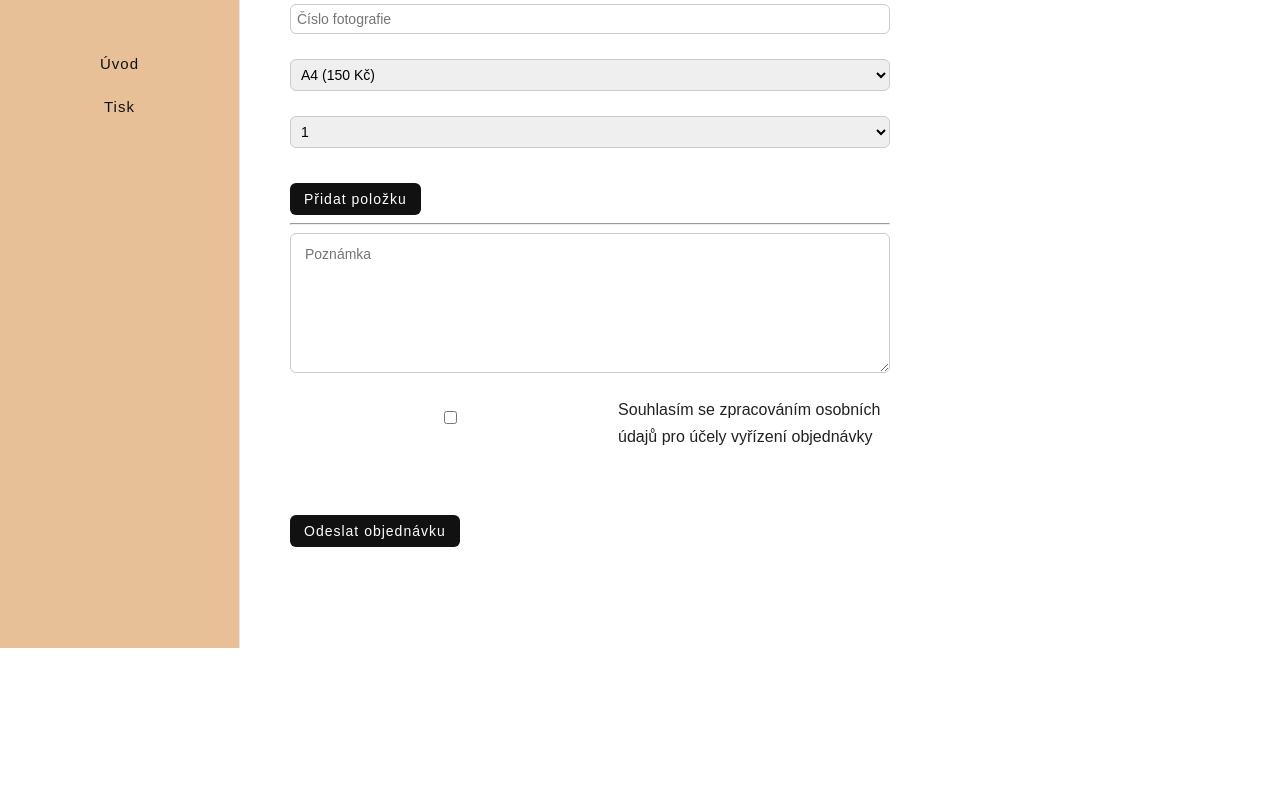
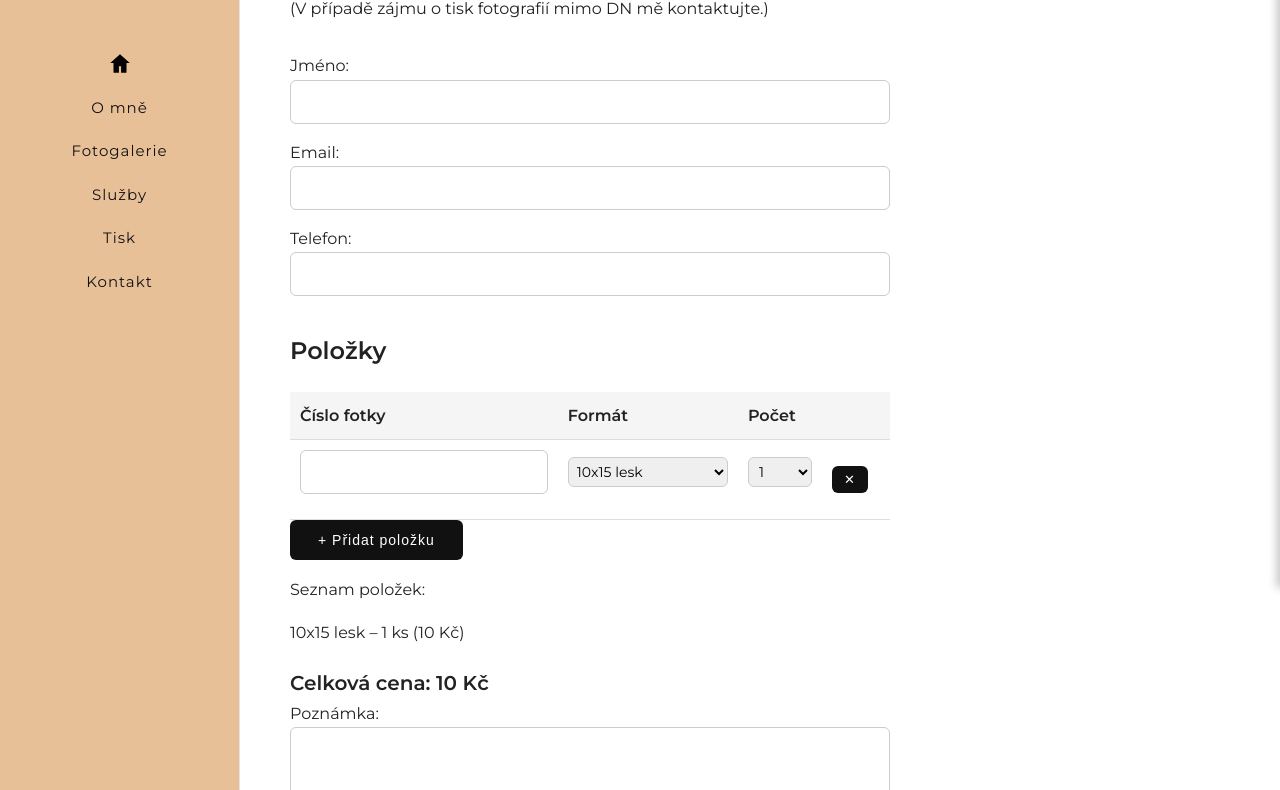
Before and after one commit to Kaplan007/Web-test, a plain HTML site: page tisk.html in a window 1280 px wide. Shown: the part 152-942 px from the top of the page. Before the commit the page ends 800 px from the top, so only its background shows below. Drawn offline with Linux system fonts and the light colour scheme.

Commit message:
Add files via upload

```diff
--- a/tisk.html
+++ b/tisk.html
@@ -3,136 +3,204 @@
 <head>
 <meta charset="UTF-8">
 <meta name="viewport" content="width=device-width, initial-scale=1.0">
-<title>Tisk fotografií</title>
+<title>Objednávka tisku | Fotograf</title>
 
+<link href="https://fonts.googleapis.com/css2?family=Montserrat:wght@400;600&display=swap" rel="stylesheet">
 <link rel="stylesheet" href="style.css">
-<script src="https://cdnjs.cloudflare.com/ajax/libs/qrcodejs/1.0.0/qrcode.min.js"></script>
 
 <style>
-main { padding: 40px; }
-.order-row { display:flex; gap:10px; margin-bottom:10px; flex-wrap:wrap; }
-.order-row input, .order-row select { padding:6px; }
-button { padding:8px 14px; margin-top:10px; }
-#confirmation { display:none; margin-top:40px; }
+table { width:100%; border-collapse: collapse; margin-top:20px; }
+th, td { border-bottom:1px solid #ddd; padding:10px; text-align:left; }
+th { background:#f5f5f5; }
+button.small { padding:6px 12px; font-size:13px; }
+.total { margin-top:20px; font-size:20px; font-weight:600; }
+#confirmation { display:none; margin-top:20px; padding:15px; border:1px solid #ccc; border-radius:6px; background:#f9f9f9; }
+#qrCode { margin-top:15px; text-align:center; }
+#qrCode canvas { display:block; margin:auto; }
 </style>
+
+<script src="https://cdnjs.cloudflare.com/ajax/libs/qrcodejs/1.0.0/qrcode.min.js"></script>
 </head>
 
 <body>
-
 <div class="container">
 
-<!-- SIDEBAR -->
 <aside class="sidebar">
-  <div class="logo">
-    <a href="index.html"><img src="img/logo.webp"></a>
-  </div>
-  <ul>
-    <li><a href="index.html">Úvod</a></li>
-    <li><a href="tisk.html">Tisk</a></li>
-  </ul>
+    <div class="logo">
+        <a href="index.html"><img src="img/logo.webp" alt="Logo"></a>
+    </div>
+    <ul>
+        <li class="home"><a href="index.html"><svg viewBox="0 0 24 24"><path d="M12 3l9 8h-3v9h-5v-6H11v6H6v-9H3z"/></svg></a></li>
+        <li><a href="omne.html">O mně</a></li>
+        <li><a href="fotogalerie.html">Fotogalerie</a></li>
+        <li><a href="sluzby.html">Služby</a></li>
+        <li><a href="tisk.html">Tisk</a></li>
+        <li><a href="kontakt.html">Kontakt</a></li>
+    </ul>
+    <div class="hamburger" id="hamburger"><span></span><span></span><span></span></div>
 </aside>
 
+<nav class="mobile-menu" id="mobileMenu">
+    <ul>
+        <li><a href="index.html">Úvod</a></li>
+        <li><a href="omne.html">O mně</a></li>
+        <li><a href="fotogalerie.html">Fotogalerie</a></li>
+        <li><a href="sluzby.html">Služby</a></li>
+        <li><a href="tisk.html">Tisk</a></li>
+        <li><a href="kontakt.html">Kontakt</a></li>
+    </ul>
+</nav>
+
 <main class="content">
+<h1>Objednávka tisku fotografií DN</h1>
+<p>(V případě zájmu o tisk fotografií mimo DN mě kontaktujte.)</p>
 
-<h1>Tisk fotografií</h1>
+<form name="tisk-form" method="POST" data-netlify="true" id="orderForm">
+<input type="hidden" name="form-name" value="tisk-form">
+<input type="hidden" name="order_summary" id="order_summary">
+<input type="hidden" name="order_number" id="order_number">
+<input type="hidden" name="total_price" id="total_price">
 
-<form name="tisk" method="POST" netlify onsubmit="handleSubmit(event)">
+<label>Jméno:</label>
+<input type="text" name="jmeno" required>
 
-<input type="hidden" name="form-name" value="tisk">
+<label>Email:</label>
+<input type="email" name="email" required>
 
-<!-- Hidden fields pro Netlify -->
-<input type="hidden" name="order_number" id="order_number">
-<input type="hidden" name="order_items" id="order_items">
-<input type="hidden" name="order_total" id="order_total">
+<label>Telefon:</label>
+<input type="tel" name="telefon" required>
 
-<div id="items">
+<h2>Položky</h2>
+<table id="orderTable">
+<thead>
+<tr>
+<th>Číslo fotky</th>
+<th>Formát</th>
+<th>Počet</th>
+<th></th>
+</tr>
+</thead>
+<tbody></tbody>
+</table>
 
-<div class="order-row">
-  <input type="text" placeholder="Číslo fotografie" class="photo">
-  <select class="format">
-    <option value="A4">A4 (150 Kč)</option>
-    <option value="A3">A3 (250 Kč)</option>
-  </select>
-  <select class="count">
-    <option>1</option><option>2</option><option>3</option>
-    <option>4</option><option>5</option><option>6</option>
-    <option>7</option><option>8</option><option>9</option>
-    <option>10</option>
-  </select>
+<button type="button" id="addItemBtn">+ Přidat položku</button>
+
+<p>Seznam položek:</p>
+<div id="summaryByFormat"></div>
+
+<div class="total">
+Celková cena: <span id="totalPrice">0</span> Kč
 </div>
 
-</div>
-
-<button type="button" onclick="addItem()">Přidat položku</button>
-
-<hr>
-
-<textarea name="note" placeholder="Poznámka" style="width:100%;height:80px;"></textarea>
-<label style="display:flex; gap:8px; align-items:center;">
-  <input type="checkbox" name="gdpr" value="souhlas" required>
+<label>Poznámka:</label>
+<textarea name="poznamka"></textarea><br>
+<label>
+  <input type="checkbox" name="gdpr" required>
   Souhlasím se zpracováním osobních údajů pro účely vyřízení objednávky
 </label>
-
-<br><br>
-<button type="submit">Odeslat objednávku</button>
-
+<br>
+<button type="submit" id="submitBtn">Odeslat objednávku</button>
 </form>
 
 <div id="confirmation">
-  <h2>Děkujeme za objednávku</h2>
-  <p>Číslo objednávky: <strong id="confNum"></strong></p>
-  <p>Celkem: <strong id="confTotal"></strong> Kč</p>
-  <div id="qrcode"></div>
+<h2>Objednávka byla odeslána</h2>
+<p>Číslo objednávky: <strong><span id="confOrderNum"></span></strong></p>
+<div id="confSummary"></div>
+
+<h3>Údaje pro platbu</h3>
+<p>
+Číslo účtu: 332726377/0300<br>
+Variabilní symbol: <span id="confVS"></span><br>
+Částka: <span id="confAmount"></span> Kč
+</p>
+<div id="qrCode"></div>
 </div>
+
+<script>
+document.addEventListener('DOMContentLoaded', () => {
+
+const prices = {
+  "10x15 lesk":10,
+  "10x15 polomat":10,
+  "13x18 lesk":15,
+  "13x18 polomat":15,
+  "A4 lesk":45,
+  "A4 polomat":45
+};
+
+const tbody = document.querySelector('#orderTable tbody');
+const summaryDiv = document.getElementById('summaryByFormat');
+const totalPriceEl = document.getElementById('totalPrice');
+
+function addRow() {
+  const tr = document.createElement('tr');
+  tr.innerHTML = `
+    <td><input type="text" class="num" required></td>
+    <td><select class="format">${Object.keys(prices).map(f=>`<option>${f}</option>`).join('')}</select></td>
+    <td><select class="count">${[...Array(10)].map((_,i)=>`<option>${i+1}</option>`).join('')}</select></td>
+    <td><button type="button" class="small">✕</button></td>
+  `;
+  tr.querySelector('button').onclick = () => { tr.remove(); calculate(); };
+  tr.querySelectorAll('input,select').forEach(el => el.onchange = calculate);
+  tbody.appendChild(tr);
+  calculate();
+}
+
+document.getElementById('addItemBtn').onclick = addRow;
+addRow();
+
+function calculate() {
+  let total = 0;
+  let summary = {};
+  tbody.querySelectorAll('tr').forEach(row => {
+    const f = row.querySelector('.format').value;
+    const c = parseInt(row.querySelector('.count').value);
+    const p = prices[f] * c;
+    total += p;
+    summary[f] = summary[f] ? {count:summary[f].count+c, price:summary[f].price+p} : {count:c, price:p};
+  });
+  summaryDiv.innerHTML = Object.keys(summary).map(f => `${f} – ${summary[f].count} ks (${summary[f].price} Kč)`).join('<br>');
+  totalPriceEl.innerText = total;
+}
+
+document.getElementById('orderForm').addEventListener('submit', e => {
+  e.preventDefault();
+
+  let summaryText = '';
+  tbody.querySelectorAll('tr').forEach((row,i)=>{
+    summaryText += `${i+1}. ${row.querySelector('.num').value} / ${row.querySelector('.format').value} / ${row.querySelector('.count').value} ks\n`;
+  });
+
+  const total = totalPriceEl.innerText;
+  const vs = Math.floor(10000 + Math.random()*90000);
+
+  document.getElementById('order_summary').value = summaryText;
+  document.getElementById('order_number').value = vs;
+  document.getElementById('total_price').value = total;
+
+  fetch('/', { method:'POST', body:new FormData(e.target) });
+
+  document.getElementById('orderForm').style.display='none';
+  document.getElementById('confirmation').style.display='block';
+  document.getElementById('confOrderNum').innerText = vs;
+  document.getElementById('confSummary').innerText = summaryText;
+  document.getElementById('confVS').innerText = vs;
+  document.getElementById('confAmount').innerText = total;
+
+  new QRCode(document.getElementById('qrCode'), {
+    text:`SPD*1.0*ACC:CZ9203000000000332726377*AM:${total}*CC:CZK*X-VS:${vs}`,
+    width:280, height:280
+  });
+});
+
+// hamburger
+document.getElementById('hamburger').onclick = () =>
+  document.getElementById('mobileMenu').classList.toggle('active');
+
+});
+</script>
 
 </main>
 </div>
-
-<script>
-const prices = { A4:150, A3:250 };
-
-function addItem() {
-  const row = document.querySelector('.order-row').cloneNode(true);
-  row.querySelectorAll('input').forEach(i=>i.value='');
-  row.querySelector('.count').value = 1;
-  document.getElementById('items').appendChild(row);
-}
-
-function handleSubmit(e) {
-  e.preventDefault();
-
-  let summary = '';
-  let total = 0;
-
-  document.querySelectorAll('.order-row').forEach((row,i)=>{
-    const photo = row.querySelector('.photo').value || '-';
-    const format = row.querySelector('.format').value;
-    const count = parseInt(row.querySelector('.count').value);
-    const price = prices[format] * count;
-    total += price;
-    summary += `${i+1}. Foto ${photo}, ${format}, ${count} ks = ${price} Kč\n`;
-  });
-
-  const orderNumber = Math.floor(10000 + Math.random()*90000);
-
-  document.getElementById('order_number').value = orderNumber;
-  document.getElementById('order_items').value = summary;
-  document.getElementById('order_total').value = total;
-
-  document.getElementById('confNum').innerText = orderNumber;
-  document.getElementById('confTotal').innerText = total;
-
-  document.getElementById('confirmation').style.display = 'block';
-
-  new QRCode(document.getElementById("qrcode"), {
-    text: `SPD*1.0*ACC:CZ123456789/0100*AM:${total}*MSG:Objednávka ${orderNumber}`,
-    width: 180,
-    height: 180
-  });
-
-  e.target.submit(); // ⬅️ KRITICKÉ – Netlify TADY bere data
-}
-</script>
-
 </body>
 </html>
```
